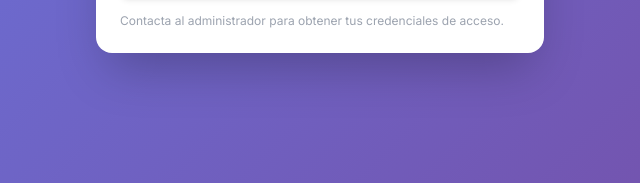
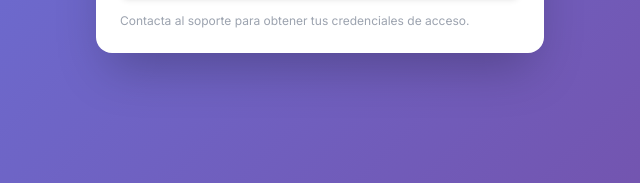
Before and after one commit to mohamadalicl080/AnfiteatroSystem, a website: page public/login.html in a window 1280 px wide. Shown: the part 537-720 px from the top of the page, 320-960 px from the left. Drawn offline with nearby package versions, Linux system fonts and the light colour scheme.

Commit message:
Update login.html

```diff
--- a/public/login.html
+++ b/public/login.html
@@ -45,7 +45,7 @@
       </form>
 
       <p class="text-xs text-gray-400 mt-4">
-        Contacta al administrador para obtener tus credenciales de acceso.
+        Contacta al soporte para obtener tus credenciales de acceso.
       </p>
     </div>
   </div>
```
